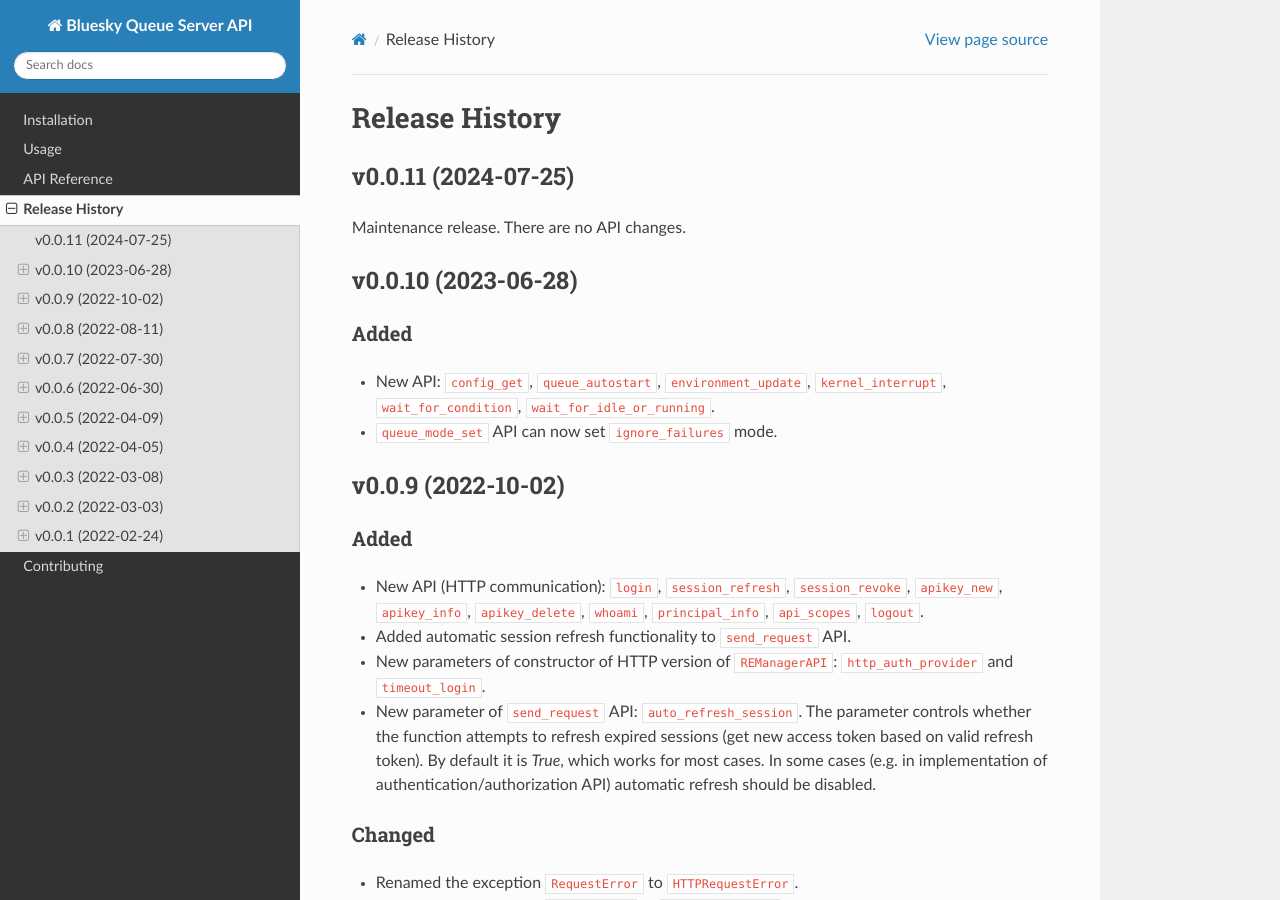
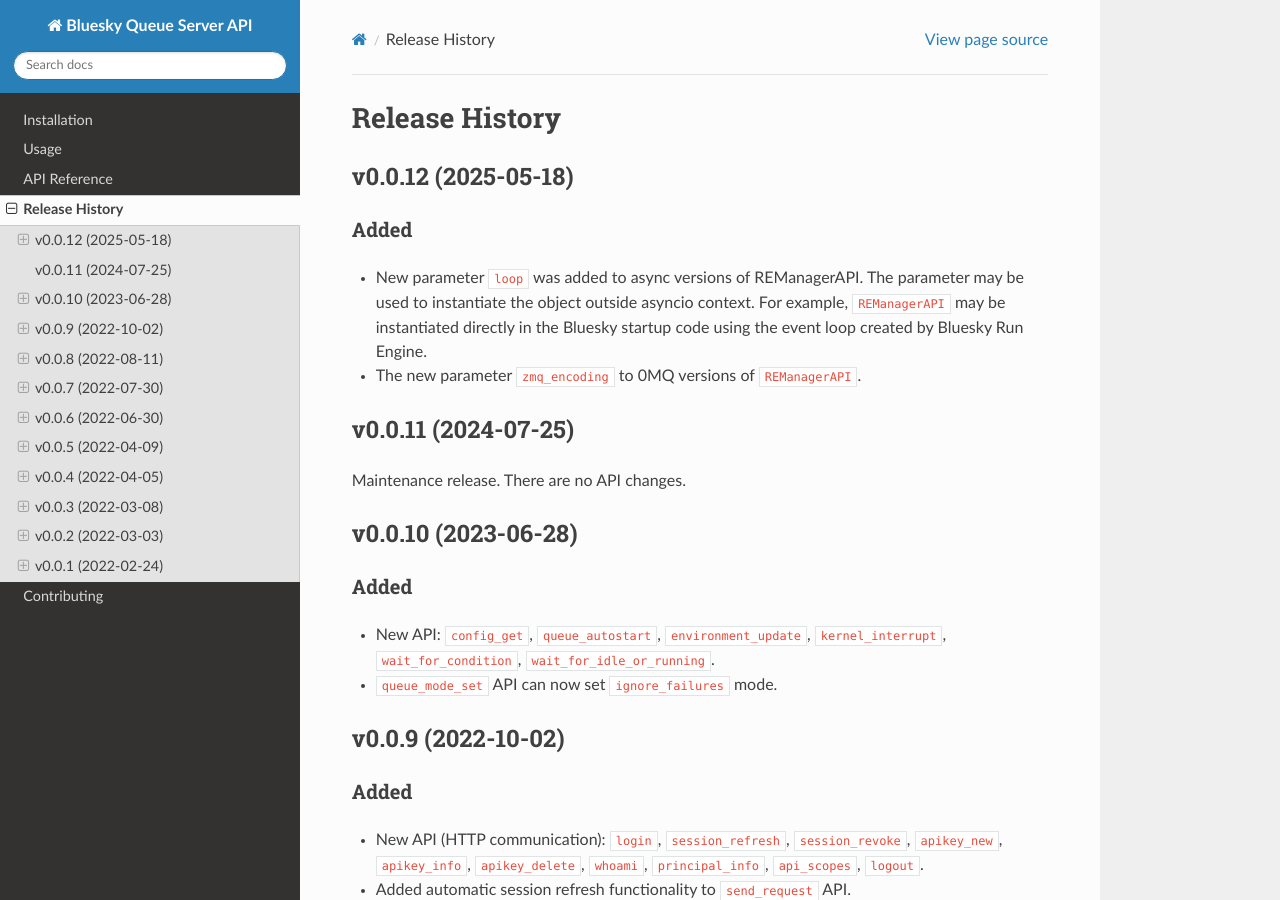
Before and after one commit to bluesky/bluesky-queueserver-api, a Sphinx documentation site: the page built from docs/source/release-history.rst, in a window 1280 px wide and 900 px high. Built offline with Sphinx 7.4.7 and the Read the Docs theme 3.1.0, drawn with Linux system fonts in a browser that asks for light colours.

Commit message:
DOC: release notes v0.0.12

```diff
--- a/docs/source/release-history.rst
+++ b/docs/source/release-history.rst
@@ -1,6 +1,20 @@
 ===============
 Release History
 ===============
+
+v0.0.12 (2025-05-18)
+====================
+
+Added
+-----
+
+- New parameter ``loop`` was added to async versions of REManagerAPI. The parameter
+  may be used to instantiate the object outside asyncio context. For example,
+  ``REManagerAPI`` may be instantiated directly in the Bluesky startup code using
+  the event loop created by Bluesky Run Engine.
+
+- The new parameter ``zmq_encoding`` to 0MQ versions of ``REManagerAPI``.
+
 
 v0.0.11 (2024-07-25)
 ====================
```
